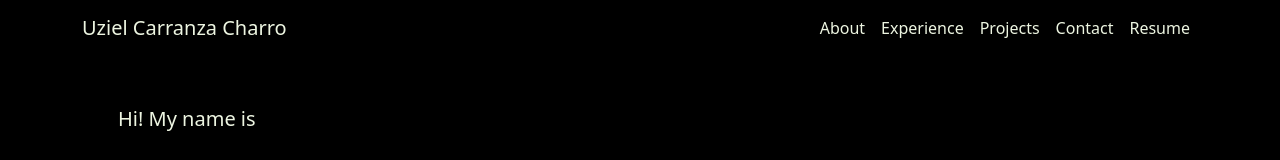
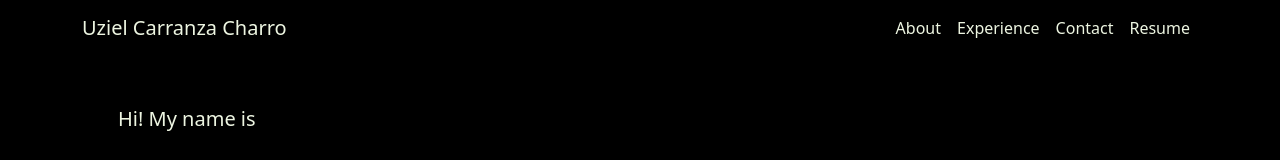
Before and after one commit to UzielCarranza/developeando, a React (Create React App) app: page / in a window 1280 px wide. Shown: the top 160 px of the page. Built offline with nearby package versions, Linux system fonts and the light colour scheme.

Commit message:
adds redirect link to footer

```diff
--- a/src/components/NavBar.js
+++ b/src/components/NavBar.js
@@ -12,7 +12,6 @@ export const NavBar = () => {
                     <Nav id={"nav-bar"}>
                         <Nav.Link href="#about-section">About</Nav.Link>
                         <Nav.Link href="#experience-section">Experience</Nav.Link>
-                        <Nav.Link href="#projects-section">Projects</Nav.Link>
                         <Nav.Link href="#contact-section">Contact</Nav.Link>
                         <Nav.Link href="#resume">Resume</Nav.Link>
                     </Nav>
```
